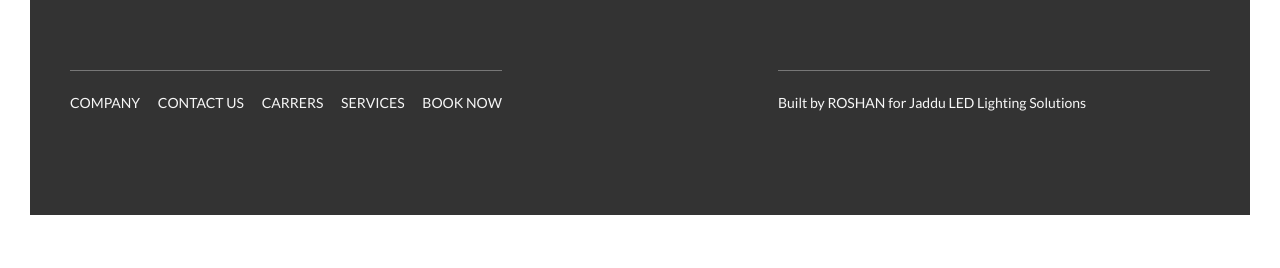
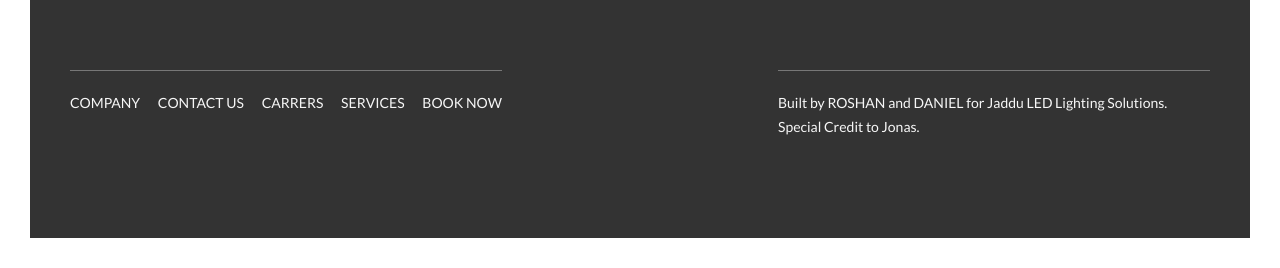
Before and after one commit to RoshanLakmal/JadduTemp, a website: page index.html in a window 1280 px wide. Shown: the part 6026-6294 px from the top of the page. Before the commit the page ends 6271 px from the top, so only its background shows below. Drawn offline with Linux system fonts and the light colour scheme.

Commit message:
added creadit

```diff
--- a/index.html
+++ b/index.html
@@ -521,7 +521,13 @@
               class="footer__link"
               >Roshan</a
             >
-            for Jaddu LED Lighting Solutions
+            and
+            <a
+              href="https://www.linkedin.com/in/daniel-patterson-98035a148/"
+              target="_blank"
+              class="footer__link"
+              >Daniel</a
+            > for Jaddu LED Lighting Solutions. Special Credit to Jonas.
           </p>
         </div>
       </div>
```
